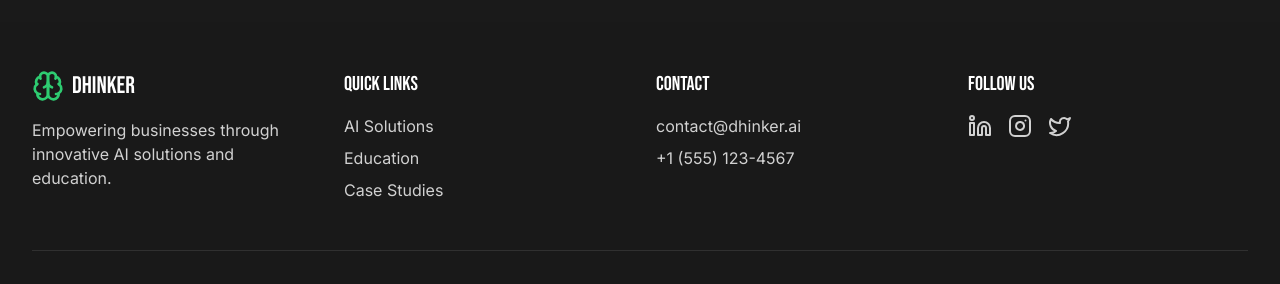
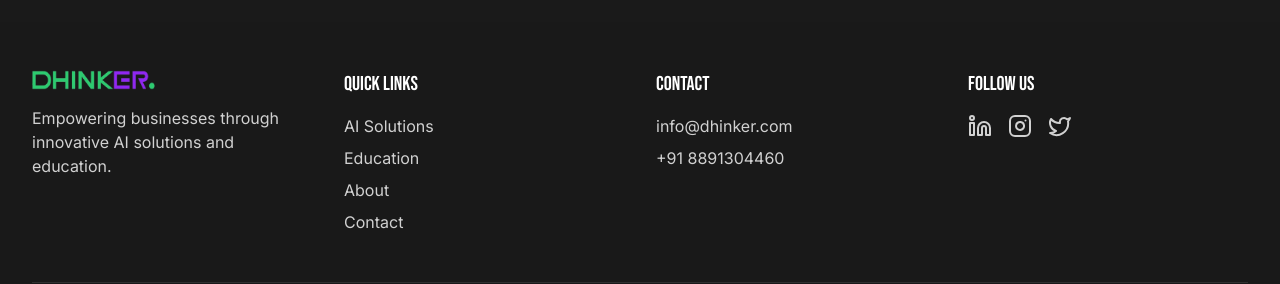
Before and after one commit to The-Kaayi/dhinker-website, a React (Vite) app: page /case-studies in a window 1280 px wide. Shown: the part 1462-1746 px from the top of the page. Built offline with nearby package versions, Linux system fonts and the light colour scheme.

Commit message:
Footer Logo And Social Links

```diff
--- a/src/components/Footer.tsx
+++ b/src/components/Footer.tsx
@@ -1,6 +1,7 @@
-import React from 'react';
+
 import { Link } from 'react-router-dom';
-import { Brain, Linkedin, Instagram, Twitter } from 'lucide-react';
+import { Linkedin, Instagram, Twitter } from 'lucide-react';
+import appLogo from "../../images/app-logo.png"
 
 export default function Footer() {
   return (
@@ -9,8 +10,11 @@ export default function Footer() {
         <div className="grid grid-cols-1 md:grid-cols-4 gap-8">
           <div className="space-y-4">
             <Link to="/" className="flex items-center space-x-2">
-              <Brain className="h-8 w-8 text-primary" />
-              <span className="font-heading text-2xl">DHINKER</span>
+            <img
+                src={appLogo}
+                alt="App Logo"
+                className="h-5 w-25"
+              />
             </Link>
             <p className="text-light/80">
               Empowering businesses through innovative AI solutions and education.
@@ -22,28 +26,29 @@ export default function Footer() {
             <ul className="space-y-2">
               <li><Link to="/ai-solutions" className="text-light/80 hover:text-primary">AI Solutions</Link></li>
               <li><Link to="/education" className="text-light/80 hover:text-primary">Education</Link></li>
-              <li><Link to="/case-studies" className="text-light/80 hover:text-primary">Case Studies</Link></li>
+              <li><Link to="/about" className="text-light/80 hover:text-primary">About</Link></li>
+              <li><Link to="/contact" className="text-light/80 hover:text-primary">Contact</Link></li>
             </ul>
           </div>
 
           <div>
             <h3 className="font-heading text-xl mb-4">Contact</h3>
             <ul className="space-y-2">
-              <li className="text-light/80">contact@dhinker.ai</li>
-              <li className="text-light/80">+1 (555) 123-4567</li>
+              <li className="text-light/80">info@dhinker.com</li>
+              <li className="text-light/80">+91 8891304460</li>
             </ul>
           </div>
 
           <div>
             <h3 className="font-heading text-xl mb-4">Follow Us</h3>
             <div className="flex space-x-4">
-              <a href="https://linkedin.com" target="_blank" rel="noopener noreferrer" className="text-light/80 hover:text-primary">
+              <a href="https://www.linkedin.com/company/dhinker" target="_blank" rel="noopener noreferrer" className="text-light/80 hover:text-primary">
                 <Linkedin className="h-6 w-6" />
               </a>
-              <a href="https://instagram.com" target="_blank" rel="noopener noreferrer" className="text-light/80 hover:text-primary">
+              <a href="https://www.instagram.com/dhinker" target="_blank" rel="noopener noreferrer" className="text-light/80 hover:text-primary">
                 <Instagram className="h-6 w-6" />
               </a>
-              <a href="https://twitter.com" target="_blank" rel="noopener noreferrer" className="text-light/80 hover:text-primary">
+              <a href="https://x.com/dhinker" target="_blank" rel="noopener noreferrer" className="text-light/80 hover:text-primary">
                 <Twitter className="h-6 w-6" />
               </a>
             </div>
```
